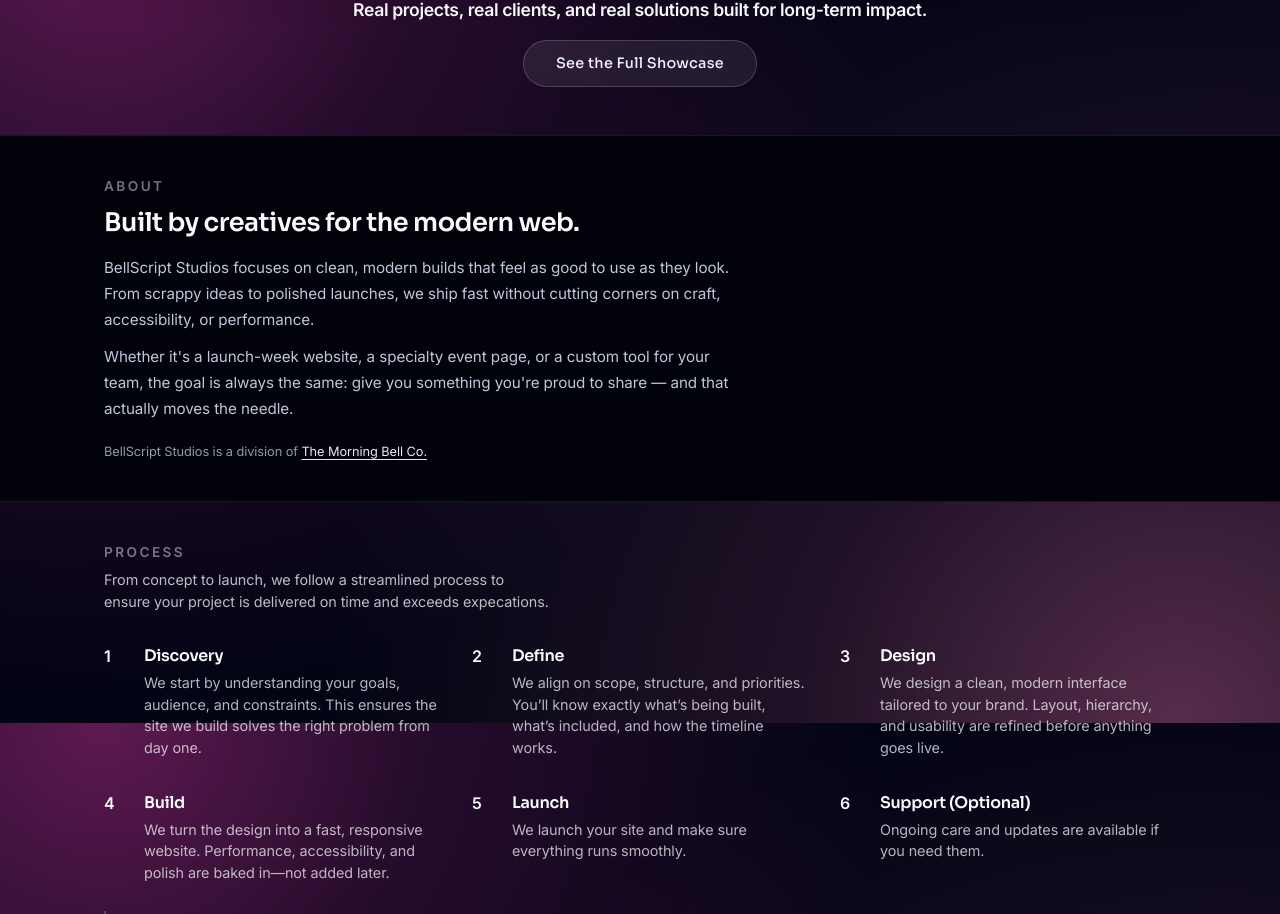
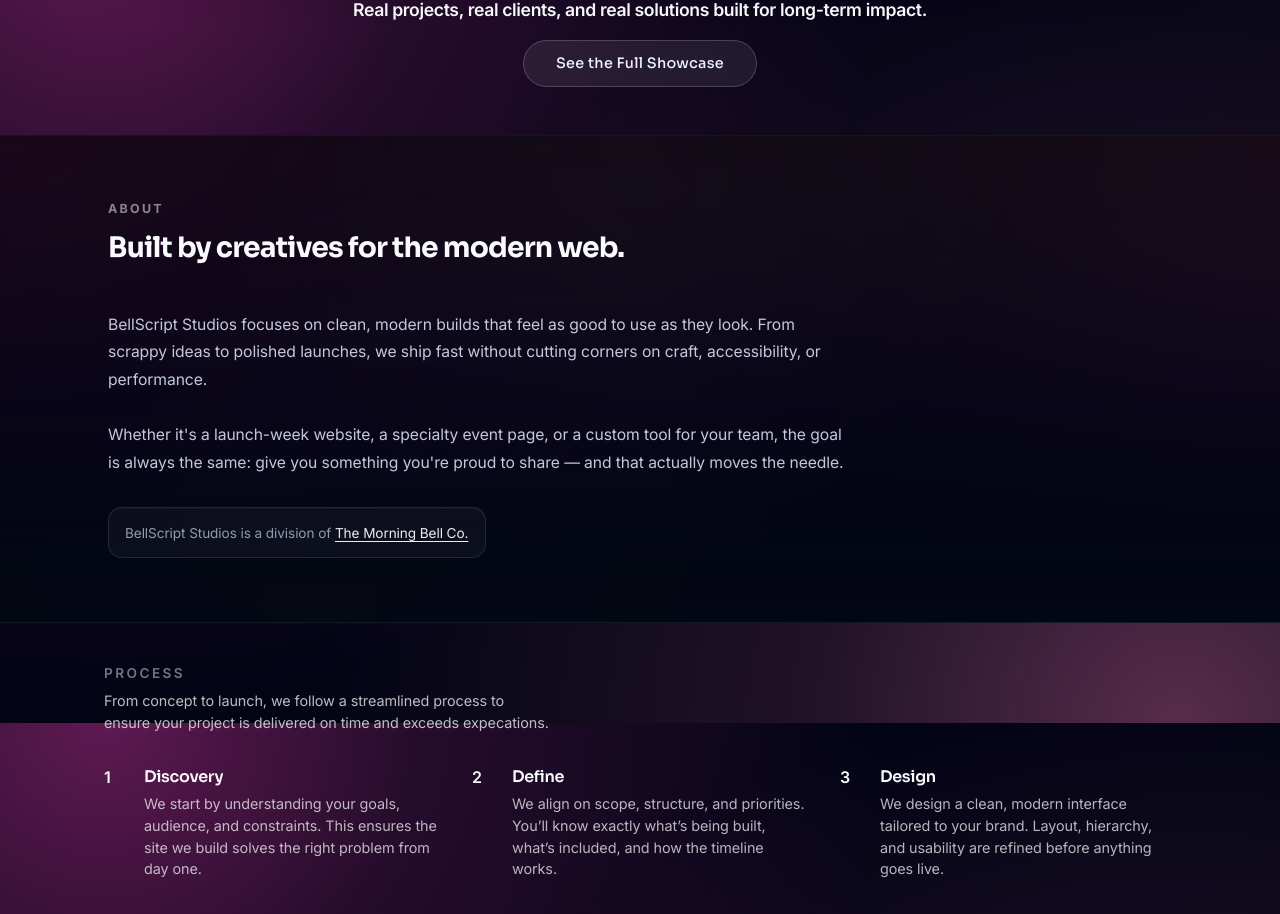
Before and after one commit to BellScriptStudios/bellscript-v2, a Next.js app: page / in a window 1280 px wide. Shown: the part 2477-3391 px from the top of the page. Built offline with nearby package versions, Linux system fonts and the light colour scheme; a web font is replaced by a local one.

Commit message:
update: process section styling

```diff
--- a/src/app/Styles/AboutSection.module.css
+++ b/src/app/Styles/AboutSection.module.css
@@ -1,23 +1,44 @@
 .about {
-    position: relative;
-    padding: 1.5rem 0;
-    background: #02030a;
-    border-top: 1px solid #111827;
-    overflow: hidden;
-    z-index: 0;
+  position: relative;
+  padding: clamp(2.5rem, 6vw, 4rem) 0;
+  background: linear-gradient(180deg, #02030a 0%, #020314 55%, #030712 100%);
+  border-top: 1px solid rgba(17, 24, 39, 0.9);
+  overflow: hidden;
+  z-index: 0;
 }
 
 .about::before {
   content: "";
   position: absolute;
-  top: -25%;
-  left: 50%;
-  transform: translateX(-50%);
-  width: 140%;
-  height: 80%;
+  inset: -40% -20% auto -20%;
+  height: 85%;
+  background:
+    radial-gradient(
+      circle at 12% 10%,
+      rgba(224, 52, 162, 0.22) 0%,
+      rgba(224, 52, 162, 0.10) 22%,
+      transparent 60%
+    ),
+    radial-gradient(
+      circle at 88% 70%,
+      rgba(244, 114, 182, 0.16) 0%,
+      rgba(244, 114, 182, 0.08) 26%,
+      transparent 62%
+    );
+  filter: blur(90px);
+  opacity: 0.75;
+  pointer-events: none;
+  z-index: -1;
+}
 
-  filter: blur(120px);
-  opacity: 0.6;
+.about::after {
+  content: "";
+  position: absolute;
+  inset: 0;
+  background:
+    radial-gradient(circle at 50% 0%, rgba(255, 255, 255, 0.06), transparent 55%),
+    radial-gradient(circle at 25% 65%, rgba(255, 255, 255, 0.03), transparent 55%);
+  opacity: 0.35;
   pointer-events: none;
   z-index: -1;
 }
@@ -25,43 +46,54 @@
 .aboutInner {
   max-width: 1120px;
   margin: 0 auto;
-  padding: clamp(0.75rem, 2vw, 1rem) clamp(1rem, 5vw, 1.5rem);
+  padding: 0 clamp(1rem, 5vw, 1.75rem);
+
+  display: grid;
+  gap: 1.25rem;
 }
 
 .aboutKicker {
-  font-size: 0.85rem;
+  font-size: 0.78rem;
   text-transform: uppercase;
   letter-spacing: 0.18em;
-  font-weight: 600;
-  color: rgba(255, 255, 255, 0.45);
-  margin-bottom: 0.4rem;
+  font-weight: 650;
+  color: rgba(255, 255, 255, 0.5);
+  margin-bottom: 0.5rem;
 }
 
 .aboutTitle {
-  font-size: 1.1rem;
-  font-weight: 600;
-  letter-spacing: -0.02em;
+  font-size: clamp(1.35rem, 2.2vw, 2rem);
+  font-weight: 650;
+  letter-spacing: -0.03em;
   color: #f9fafb;
   margin: 0 0 0.85rem;
-  max-width: 26rem;
+  max-width: 34rem;
 }
 
 .aboutBody {
-  font-size: 0.9rem;
-  line-height: 1.7;
-  color: rgba(226, 232, 255, 0.85);
-  max-width: 40rem;
-  margin: 0 0 0.75rem;
+  font-size: 0.98rem;
+  line-height: 1.75;
+  color: rgba(226, 232, 255, 0.86);
+  max-width: 46rem;
+  margin: 0;
 }
 
 .aboutNote {
-  margin-top: 1.25rem;
-  font-size: 0.8rem;
+  margin-top: 1.4rem;
+  max-width: 378px;
+  font-size: 0.85rem;
   color: rgba(148, 163, 184, 0.95);
+
+  padding: 0.9rem 1rem;
+  border-radius: 14px;
+
+  background: rgba(255, 255, 255, 0.035);
+  border: 1px solid rgba(148, 163, 184, 0.16);
+  box-shadow: inset 0 1px 0 rgba(255, 255, 255, 0.03);
 }
 
 .aboutNote a {
-  color: #e5e7eb;
+  color: rgba(255, 255, 255, 0.92);
   text-decoration: underline;
   text-decoration-thickness: 1px;
   text-underline-offset: 3px;
@@ -72,38 +104,31 @@
 }
 
 @media (min-width: 768px) {
-  .about::before {
-    top: -30%;
-    width: 110%;
-    height: 70%;
-    filter: blur(140px);
-    opacity: 0.65;
+  .aboutInner {
+    align-items: start;
+    gap: 1.75rem;
   }
 
-  .aboutTitle {
-    font-size: 1.6rem;
+  .aboutTitle,
+  .aboutBody {
+    grid-column: 1;
   }
 
-  .aboutBody {
-    font-size: 0.95rem;
+  .aboutNote {
+    grid-column: 1;
+    margin-top: 0.2rem;
+  }
+
+  .about::before {
+    filter: blur(110px);
+    opacity: 0.8;
   }
 }
 
 @media (min-width: 1024px) {
 
   .about::before {
-    top: -35%;
-    width: 80%;
-    height: 65%;
-    filter: blur(160px);
-    opacity: 0.6;
-  }
-
-  .aboutTitle {
-    max-width: none;
-  }
-
-  .aboutNote {
-    align-self: flex-end;
+    filter: blur(125px);
+    opacity: 0.78;
   }
 }
```
